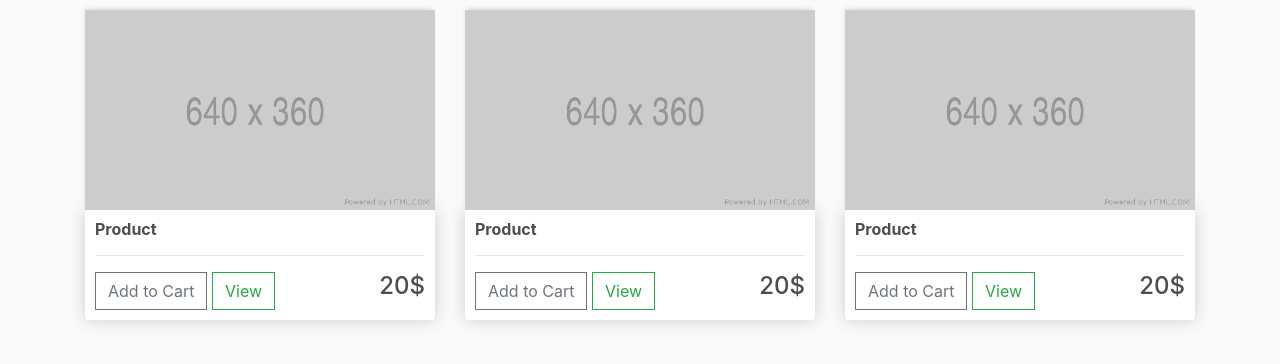
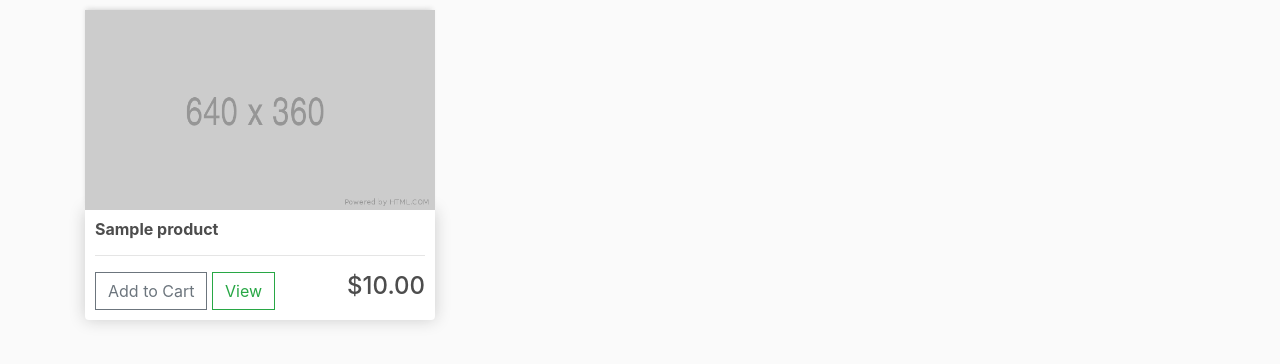
Before and after one commit to vladtf/django-ecommerce, a Django app: template store/templates/store/store.html in a window 1280 px wide. Shown: the part 57-421 px from the top of the page. Run offline with Django 3.2, Linux system fonts and the light colour scheme; the template is opened without the code that fills it: most values are stand-ins (such as "Sample title", 1, 10 or a date in 2020); some libraries are stand-ins or nearby versions.

Commit message:
Render products from database

```diff
--- a/store/templates/store/store.html
+++ b/store/templates/store/store.html
@@ -3,35 +3,17 @@
 
 {% block content %}
     <div class="row">
+        {% for product in products %}
             <div class="col-lg-4">
                 <img class="thumbnail" src="{% static 'images/placeholder.png' %}" alt="">
                 <div class="box-element product">
-                <h6><strong>Product</strong></h6>
+                    <h6><strong>{{ product.name }}</strong></h6>
                     <hr>
                     <button class="btn btn-outline-secondary add-btn">Add to Cart</button>
                     <a class="btn btn-outline-success" href="#">View</a>
-                <h4 style="display: inline-block; float: right">20$</h4>
+                    <h4 style="display: inline-block; float: right">${{ product.price|floatformat:2 }}</h4>
                 </div>
             </div>
-        <div class="col-lg-4">
-            <img class="thumbnail" src="{% static 'images/placeholder.png' %}" alt="">
-            <div class="box-element product">
-                <h6><strong>Product</strong></h6>
-                <hr>
-                <button class="btn btn-outline-secondary add-btn">Add to Cart</button>
-                 <a class="btn btn-outline-success" href="#">View</a>
-                <h4 style="display: inline-block; float: right">20$</h4>
-            </div>
-        </div>
-        <div class="col-lg-4">
-            <img class="thumbnail" src="{% static 'images/placeholder.png' %}" alt="">
-            <div class="box-element product">
-                <h6><strong>Product</strong></h6>
-                <hr>
-                <button class="btn btn-outline-secondary add-btn">Add to Cart</button>
-                 <a class="btn btn-outline-success" href="#">View</a>
-                <h4 style="display: inline-block; float: right">20$</h4>
-            </div>
-        </div>
+        {% endfor %}
     </div>
 {% endblock content %}
--- a/store/views.py
+++ b/store/views.py
@@ -1,10 +1,10 @@
 from django.shortcuts import render
+from store.models import *
 
 
-# Create your views here.
-
 def store(request):
-    context = {}
+    products = Product.objects.all()
+    context = {'products': products}
     return render(request, 'store/store.html', context)
 
 
```
Lines whose indentation alone changed are shown as unchanged.
